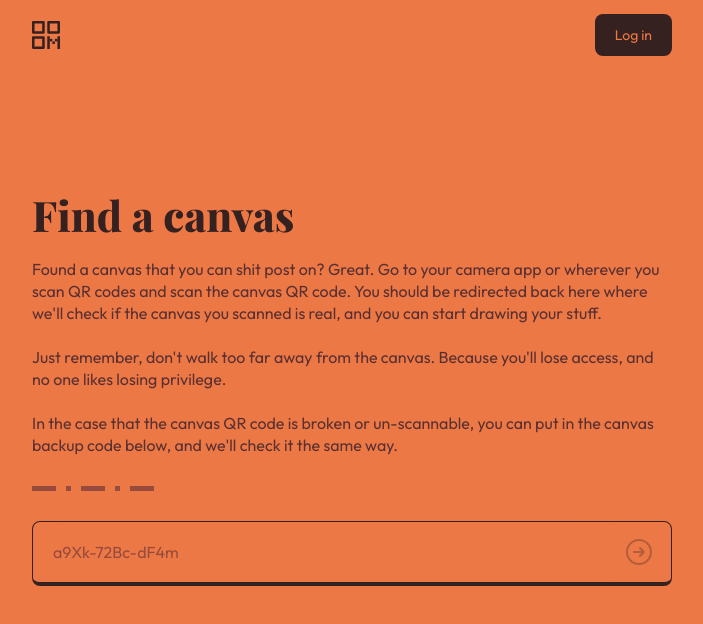
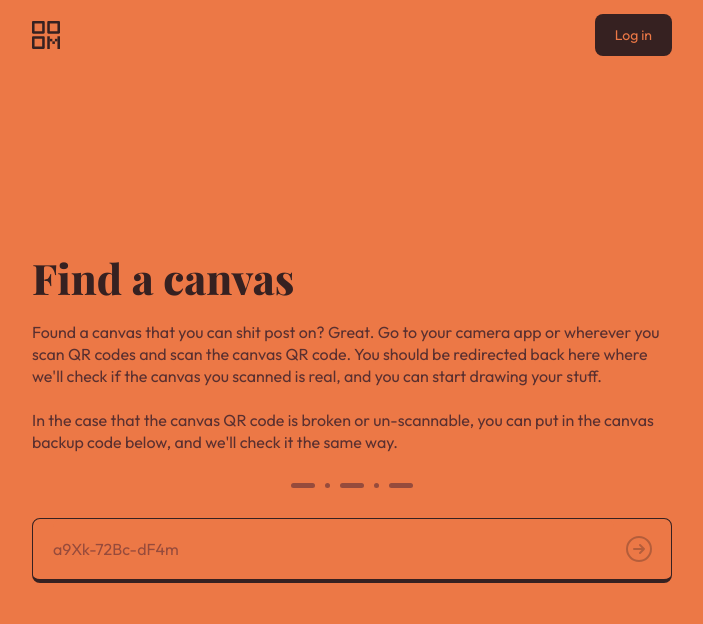
Before and after one commit to LemonFoxmere/Mosaicly, a SvelteKit app: page /search in a window 1280 px wide. Shown: the top 624 px of the page, without its empty margins (288-991 px from the left). Built offline with nearby package versions, Linux system fonts and the light colour scheme; no server answers; a web font is replaced by a local one.

Commit message:
minor tweak with animation

```diff
--- a/src/routes/+layout.svelte
+++ b/src/routes/+layout.svelte
@@ -35,7 +35,7 @@
 	<nav bind:this={navbar} id="navbar" class="no-drag is-at-top">
 		<!-- <button class="small">Log in</button> -->
 		{#if showLogo}
-			<a class="wrapper item" href="/">
+			<a class="wrapper item" href="/" on:click={closeMobileMenu}>
 				<div id="logo"><MosaiclyLogo s={28} /></div>
 				<!-- <p id="logo-text">mosaicly</p> -->
 			</a>
--- a/src/routes/search/+page.svelte
+++ b/src/routes/search/+page.svelte
@@ -42,9 +42,6 @@
 			scan QR codes and scan the canvas QR code. You should be redirected back here where
 			we'll check if the canvas you scanned is real, and you can start drawing your stuff.
 			<br /><br />
-			Just remember, don't walk too far away from the canvas. Because you'll lose access, and no
-			one likes losing privilege.
-			<br /><br />
 			In the case that the canvas QR code is broken or un-scannable, you can put in the canvas
 			backup code below, and we'll check it the same way.
 		</p>
@@ -83,10 +80,7 @@
 		width: 100%;
 		height: fit-content;
 		margin: auto 0;
-		padding: 10px 30px;
-
-		// account for navbar height
-		padding-bottom: $navbar-height;
+		padding: 0px 30px;
 
 		display: flex;
 		flex-direction: column;
@@ -110,13 +104,15 @@
 			height: fit-content;
 
 			display: flex;
-			justify-content: flex-start;
+			justify-content: center;
 			align-items: center;
 			column-gap: 10px;
 
 			div {
 				background-color: $text-tertiary;
 				height: 5px;
+				border-radius: 5px;
+
 				&.dash {
 					width: 24px;
 				}
--- a/static/stylesheets/guideline.css
+++ b/static/stylesheets/guideline.css
@@ -23,8 +23,8 @@
 .glass-heavy,
 .glass-light {
 	background-color: rgba(236, 120, 70, 0.7);
-	backdrop-filter: blur(40px);
-	-webkit-backdrop-filter: blur(40px);
+	backdrop-filter: blur(20px);
+	-webkit-backdrop-filter: blur(20px);
 }
 .glass-light {
 	background-color: rgba(236, 120, 70, 0.4);
--- a/static/stylesheets/guideline.scss
+++ b/static/stylesheets/guideline.scss
@@ -78,8 +78,8 @@ $global-max-width: 700px;
 .glass-heavy {
 	background-color: $background-primary-translucent-heavy;
 
-	backdrop-filter: blur(40px);
-	-webkit-backdrop-filter: blur(40px);
+	backdrop-filter: blur(20px);
+	-webkit-backdrop-filter: blur(20px);
 }
 
 .glass-light {
```
Also changed, not shown: 1 other file (tests, documents, lock files or other folders).
